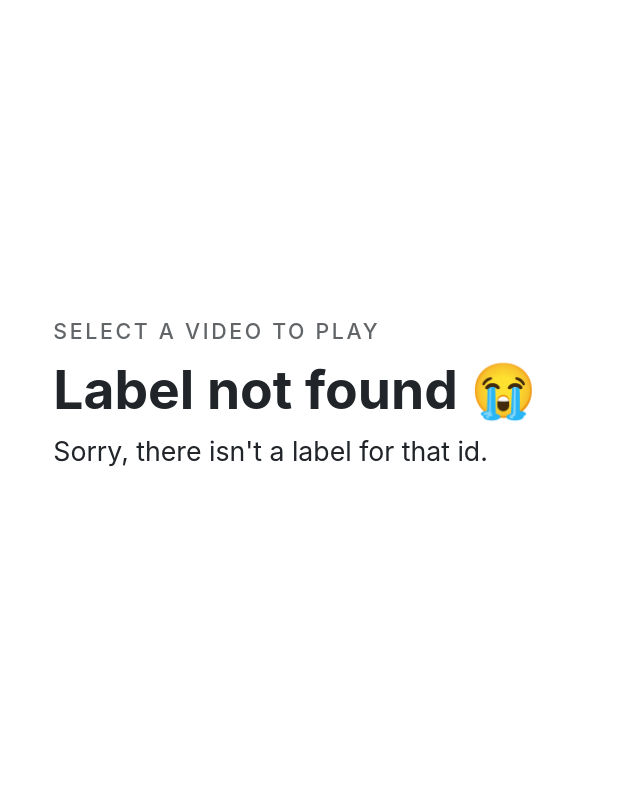
After one commit to ACMILabs/interactive-label, a Flask app: template app/templates/label.html in a window 1280 px wide. The commit adds this page. Shown: the whole page, without its empty margins (0-640 px from the left). Run offline with Flask 2, Linux system fonts and the light colour scheme; the template is opened without the code that fills it, so the values that code supplies are empty; parts of the project's set-up code (start-up, migrations or seed data) failed here and were passed over; some libraries are stand-ins or nearby versions.

Commit message:
museumos/#1009 Fork playlist label to be an interactive label

```diff
--- a/app/main.py
+++ b/app/main.py
@@ -5,86 +5,29 @@ from threading import Thread
 
 import requests
 from flask import Flask, jsonify, render_template, request
-from kombu import Connection, Exchange, Queue
-from peewee import CharField, FloatField, IntegerField, Model, SqliteDatabase
-from playhouse.shortcuts import model_to_dict
 
 from errors import HTTPError
 
 XOS_API_ENDPOINT = os.getenv('XOS_API_ENDPOINT')
 AUTH_TOKEN = os.getenv('AUTH_TOKEN')
-XOS_PLAYLIST_ID = os.getenv('XOS_PLAYLIST_ID')
-XOS_MEDIA_PLAYER_ID = os.getenv('XOS_MEDIA_PLAYER_ID')
-RABBITMQ_MQTT_HOST = os.getenv('RABBITMQ_MQTT_HOST')
-RABBITMQ_MQTT_PORT = os.getenv('RABBITMQ_MQTT_PORT')
-RABBITMQ_MEDIA_PLAYER_USER = os.getenv('RABBITMQ_MEDIA_PLAYER_USER')
-RABBITMQ_MEDIA_PLAYER_PASS = os.getenv('RABBITMQ_MEDIA_PLAYER_PASS')
-AMQP_PORT = os.getenv('AMQP_PORT')
-MEDIA_PLAYER_ID = os.getenv('XOS_MEDIA_PLAYER_ID')
+XOS_LABEL_ID = os.getenv('XOS_LABEL_ID')
 
-amqp_url = f'amqp://{RABBITMQ_MEDIA_PLAYER_USER}:{RABBITMQ_MEDIA_PLAYER_PASS}@{RABBITMQ_MQTT_HOST}:{AMQP_PORT}//'
-queue_name = f'mqtt-subscription-playback_{MEDIA_PLAYER_ID}'
-routing_key = f'mediaplayer.{MEDIA_PLAYER_ID}'
-
-media_player_exchange = Exchange('amq.topic', 'direct', durable=True)
-playback_queue = Queue(queue_name, exchange=media_player_exchange, routing_key=routing_key)
 
 app = Flask(__name__)
-cached_playlist_json = f'playlist_{XOS_PLAYLIST_ID}.json'
-# instantiate the peewee database
-db = SqliteDatabase('message.db')
+cached_label_json = f'label_{XOS_LABEL_ID}.json'
 
 
-class Message(Model):
-    datetime = CharField(primary_key=True)
-    label_id = IntegerField()
-    playlist_id = IntegerField()
-    media_player_id = IntegerField()
-    playback_position = FloatField()
-    audio_buffer = FloatField(null=True)
-    video_buffer = FloatField(null=True)
-    class Meta:
-        database = db
-
-
-def download_playlist_label():
+def download_label():
     # Download Playlist JSON from XOS
     try:
-        playlist_label_json = requests.get(f'{XOS_API_ENDPOINT}playlists/{XOS_PLAYLIST_ID}/').json()
+        label_json = requests.get(f'{XOS_API_ENDPOINT}labels/{XOS_LABEL_ID}/').json()
 
         # Write it to the file system
-        with open(cached_playlist_json, 'w') as outfile:
-            json.dump(playlist_label_json, outfile)
+        with open(cached_label_json, 'w') as outfile:
+            json.dump(label_json, outfile)
 
     except (requests.exceptions.HTTPError, requests.exceptions.ConnectionError) as e:
         print(f'Error downloading playlist JSON from XOS: {e}')
-
-
-def process_media(body, message):
-    Message.create(
-        datetime = body['datetime'],
-        playlist_id = body.get('playlist_id', 0),
-        media_player_id = body.get('media_player_id', 0),
-        label_id = body.get('label_id', 0),
-        playback_position = body.get('playback_position', 0),
-        audio_buffer = body.get('audio_buffer', 0),
-        video_buffer = body.get('video_buffer', 0),
-    )
-    # clear out other messages beyond the last 5
-    delete_records = Message.delete().where(
-        Message.datetime.not_in(Message.select(Message.datetime).order_by(Message.datetime.desc()).limit(5))
-    )
-    delete_records.execute()
-    message.ack()
-
-def get_events():
-    # connections
-    with Connection(amqp_url) as conn:
-        # consume
-        with conn.Consumer(playback_queue, callbacks=[process_media]) as consumer:
-            # Process messages and handle events on all channels
-            while True:
-                conn.drain_events()
 
 
 @app.errorhandler(HTTPError)
@@ -98,31 +41,24 @@ def handle_http_error(error):
 
 
 @app.route('/')
-def playlist_label():
+def label():
     # Read in the cached JSON
-    with open(cached_playlist_json, encoding='utf-8') as json_file:
+    with open(cached_label_json, encoding='utf-8') as json_file:
         json_data = json.load(json_file)
 
     return render_template(
-        'playlist.html',
-        playlist_json=json_data,
-        mqtt={
-            'host': RABBITMQ_MQTT_HOST,
-            'port': RABBITMQ_MQTT_PORT,
-            'username': RABBITMQ_MEDIA_PLAYER_USER,
-            'password': RABBITMQ_MEDIA_PLAYER_PASS
-        },
+        'label.html',
+        label_json=json_data,
         xos={
-            'playlist_endpoint': f'{XOS_API_ENDPOINT}playlists/',
-            'media_player_id': XOS_MEDIA_PLAYER_ID
+            'label_endpoint': f'{XOS_API_ENDPOINT}labels/',
         }
     )
 
 
 @app.route('/json')
-def playlist_json():
+def label_json():
     # Read in the cached JSON
-    with open(cached_playlist_json, encoding='utf-8') as json_file:
+    with open(cached_label_json, encoding='utf-8') as json_file:
         json_data = json.load(json_file)
 
     return jsonify(json_data)
@@ -135,7 +71,7 @@ def collect_item():
     """
     xos_tap_endpoint = f'{XOS_API_ENDPOINT}taps/'
     xos_tap = dict(request.get_json())
-    record = model_to_dict(Message.select().order_by(Message.datetime.desc()).get())
+    record = {"label_id": 1}
     xos_tap['label'] = record.pop('label_id', None)
     xos_tap.setdefault('data', {})['playlist_info'] = record
     headers = {'Authorization': 'Token ' + AUTH_TOKEN}
@@ -145,7 +81,5 @@ def collect_item():
     return jsonify(xos_tap), response.status_code
 
 if __name__ == '__main__':
-    db.create_tables([Message])
-    download_playlist_label()
-    Thread(target=get_events).start()
+    download_label()
     app.run(host='0.0.0.0', port=8080)
--- a/app/static/playlist.css
+++ b/app/static/label.css
@@ -8,71 +8,71 @@ html, body {
   padding: 0;
 }
 
-.playlist-label-body main {
+.label-body main {
   display: table;
   height: 100%;
   width: 100%;
 }
 
-.playlist-label {
+.label {
   display: table-cell;
   height: 100%;
   vertical-align: middle;
 }
 
-.playlist-label-container {
+.label-container {
   padding: 2rem;
 }
 
-.playlist-label h1 {
+.label h1 {
   font-size: 2rem;
   font-weight: 700;
 }
 
-.playlist-label h2 {
+.label h2 {
   font-size: 1rem;
   font-weight: normal;
 }
 
-.playlist-label h3 {
+.label h3 {
   font-size: 0.8rem;
   letter-spacing: 0.1rem;
   text-transform: uppercase;
 }
 
-.playlist-label h3, .playlist-label h4, .playlist-label h5 {
+.label h3, .label h4, .label h5 {
   opacity: 0.7;
 }
 
-.playlist-label h4 {
+.label h4 {
   font-size: 1.3rem;
   font-weight: 700;
 }
 
-.playlist-label h5 {
+.label h5 {
   font-size: 0.8rem;
 }
 
-.playlist-label img {
+.label img {
   max-width: 70%;
   max-height: 18rem;
 }
 
-.playlist-label .image-container {
+.label .image-container {
   text-align: right;
 }
 
-.playlist-label .label-description {
+.label .label-description {
   font-size: 1rem;
 }
 
 /* Extra small devices (less than 768px) */
 @media (max-width: 48rem) {
-  .playlist-label {
+  .label {
     padding: 1rem;
   }
 
-  .playlist-label .image-container {
+  .label .image-container {
     text-align: center;
     margin: 1rem 0 2rem 0;
   }
--- a/app/static/playlist.js
+++ b/app/static/label.js
@@ -1,48 +1,37 @@
 /**
- * Class grouping together all methods to render a playlist label in the client,
- * along with simple state to track the current playlist being played.
+ * Class grouping together all methods to render a label in the client.
  */
-export default class PlaylistLabelRenderer {
+export default class LabelRenderer {
     /**
      * Set an initial state for the renderer
      */
     constructor() {
       this.state = {
-        currentLabelId: null,
-        nextLabelId: null,
-        playlistJson: null
+        labelJson: null
       };
     }
 
     /**
-     * Init, parsing playlist id that should be made available on the
-     * rendered page via window.playlistLabelData.
+     * Init, parsing label id that should be made available on the
+     * rendered page via window.labelData.
      */
     init() {
       const id =
-        'id' in window.playlistLabelData ? window.playlistLabelData.id : null;
-      this.state.currentLabelId =
-        'current_label_id' in window.playlistLabelData
-          ? window.playlistLabelData.current_label_id
-          : null;
-      this.state.nextLabelId =
-        'next_label_id' in window.playlistLabelData
-          ? window.playlistLabelData.next_label_id
-          : null;
+        'id' in window.labelData ? window.labelData.id : null;
 
       if (id != null) {
         const url = `/json`;
-        this.fetchPlaylist(url);
+        this.fetchLabel(url);
       } else {
         console.error('No valid id could be found on initial pageload.'); // eslint-disable-line no-console
       }
     }
 
     /**
-     * Fetch playlist makes API request to get playlist data and calls {@link subscribeToMediaPlayer}.
-     * @param {string} url - The nfcTag API endpoint with primary key already included.
+     * Fetch playlist makes API request to get playlist data.
+     * @param {string} url - The label API
      */
-    fetchPlaylist(url) {
+    fetchLabel(url) {
       fetch(url)
         .then(response => {
           if (!response.ok) {
@@ -51,8 +40,7 @@ export default class PlaylistLabelRenderer {
           return response.json();
         })
         .then(jsonData => {
-          this.state.playlistJson = jsonData;
-          this.subscribeToMediaPlayer(jsonData);
+          this.state.labelJson = jsonData;
         })
         .catch(error => console.error(error)); // eslint-disable-line no-console
     }
@@ -64,8 +52,8 @@ export default class PlaylistLabelRenderer {
       // Subscribe to the media player messages
       // TODO: get media_player id from XOS
       const client = new Paho.MQTT.Client( // eslint-disable-line no-undef
-        window.playlistLabelData.mqtt_host,
-        parseInt(window.playlistLabelData.mqtt_port, 10),
+        window.labelData.mqtt_host,
+        parseInt(window.labelData.mqtt_port, 10),
         '/ws',
         ''
       );
@@ -74,12 +62,12 @@ export default class PlaylistLabelRenderer {
       client.onConnectionLost = this.onConnectionLost.bind(this);
       client.onMessageArrived = this.onMessageArrived.bind(this);
       client.connect({
-        userName: window.playlistLabelData.mqtt_username,
-        password: window.playlistLabelData.mqtt_password,
+        userName: window.labelData.mqtt_username,
+        password: window.labelData.mqtt_password,
         onSuccess: () => {
           // Subscribe to the media player AMQP feed
           // TODO: Get the media player ID from XOS
-          client.subscribe('mediaplayer.' + window.playlistLabelData.xos_media_player_id);
+          client.subscribe('mediaplayer.' + window.labelData.xos_media_player_id);
         }
       });
     }
@@ -98,7 +86,7 @@ export default class PlaylistLabelRenderer {
       if (messageJson.label_id !== this.state.currentLabelId) {
         // Update the current state
         this.state.currentLabelId = messageJson.label_id;
-        const labels = this.state.playlistJson.playlist_labels;
+        const labels = this.state.labelJson.playlist_labels;
         for (let index = 0; index < labels.length; index++) {
           const element = labels[index];
           if (element.label.id === this.state.currentLabelId) {
@@ -138,13 +126,13 @@ export default class PlaylistLabelRenderer {
   }
 
   /**
-   * Init the PlaylistLabelRenderer app once the DOM has completed loading.
+   * Init the LabelRenderer app once the DOM has completed loading.
    */
   document.addEventListener('DOMContentLoaded', () => {
-    if (window.playlistLabelData) {
-      const playlistLabelApp = new PlaylistLabelRenderer();
-      playlistLabelApp.init();
+    if (window.labelData) {
+      const labelApp = new LabelRenderer();
+      labelApp.init();
     } else {
-      console.error('No playlist label data could be found on initial pageload.'); // eslint-disable-line no-console
+      console.error('No label data could be found on initial pageload.'); // eslint-disable-line no-console
     }
   });
--- /dev/null
+++ b/app/templates/label.html
@@ -0,0 +1,56 @@
+<!doctype html>
+
+<head>
+    <title>Label: {{ label_json.title }}</title>
+    <link rel="stylesheet" href="https://stackpath.bootstrapcdn.com/bootstrap/4.1.3/css/bootstrap.min.css" integrity="sha384-MCw98/SFnGE8fJT3GXwEOngsV7Zt27NXFoaoApmYm81iuXoPkFOJwJ8ERdknLPMO" crossorigin="anonymous">
+    <link rel="stylesheet" href="{{ url_for('static', filename='label.css') }}">
+</head>
+
+<body class="container label-body">
+    <main>
+        <article class="label">
+            <div class="label-container" id="label-js-hook">
+                <h3>Select a video to play</h3>
+                {% for item in label_json.works %}
+                    {% if loop.index == 1 %}
+                        <div class="row">
+                            <div class="col-sm">
+                                <h1>{{ item.title }}</h1>
+                                <h2>{{ item.get_first_production_year }}</h2>
+                            </div>
+                            <div class="col-sm label-description">
+                                <p>{{ item.brief_description }}</p>
+                            </div>
+                            <div class="col-sm image-container">
+                                <img src="{{ item.image }}" alt="{{ item.title }}" title="{{ item.title }}">
+                            </div>
+                        </div>
+                    {% endif %}
+                    <h3>← Back</h3>
+                {% endfor %}
+                {% if not label_json %}
+                <div class="row">
+                    <div class="col-sm">
+                        <h1>Label not found 😭</h1>
+                        <h2>Sorry, there isn't a label for that id.</h2>
+                    </div>
+                </div>
+                {% endif %}
+            </div>
+        </article>
+    </main>
+
+    <script src="https://cdnjs.cloudflare.com/ajax/libs/paho-mqtt/1.0.1/mqttws31.min.js" type="text/javascript"></script>
+    <script src="{{ url_for('static', filename='label.js') }}" type="module"></script>
+    <!-- jQuery first, then Popper.js, then Bootstrap JS -->
+    <script src="https://code.jquery.com/jquery-3.3.1.slim.min.js" integrity="sha384-q8i/X+965DzO0rT7abK41JStQIAqVgRVzpbzo5smXKp4YfRvH+8abtTE1Pi6jizo" crossorigin="anonymous"></script>
+    <script src="https://cdnjs.cloudflare.com/ajax/libs/popper.js/1.14.3/umd/popper.min.js" integrity="sha384-ZMP7rVo3mIykV+2+9J3UJ46jBk0WLaUAdn689aCwoqbBJiSnjAK/l8WvCWPIPm49" crossorigin="anonymous"></script>
+    <script src="https://stackpath.bootstrapcdn.com/bootstrap/4.1.3/js/bootstrap.min.js" integrity="sha384-ChfqqxuZUCnJSK3+MXmPNIyE6ZbWh2IMqE241rYiqJxyMiZ6OW/JmZQ5stwEULTy" crossorigin="anonymous"></script>
+</body>
+
+<script>
+    window.labelData = {
+        "id": "{{ label_json.id }}",
+        "xos_label_endpoint": "{{ xos.label_endpoint }}"
+    }
+</script>
--- a/development/docker-compose.yml
+++ b/development/docker-compose.yml
@@ -1,14 +1,14 @@
 version: "3"
 
 services:
-  playlistlabel:
+  labelinteractive:
     build:
       context: "../"
       dockerfile: development/Dockerfile
       args:
         IS_LOCAL_ENV: "true"
-    hostname: playlistlabel
-    container_name: playlistlabel
+    hostname: labelinteractive
+    container_name: labelinteractive
     env_file: ../config.env
     volumes:
       - ../:/code
```
Also changed, not shown: app/templates/playlist.html (deleted, +0 -104 lines), label_1.json (added, +1 -0 lines), README.md.
